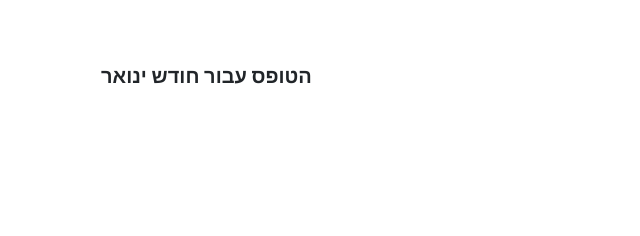
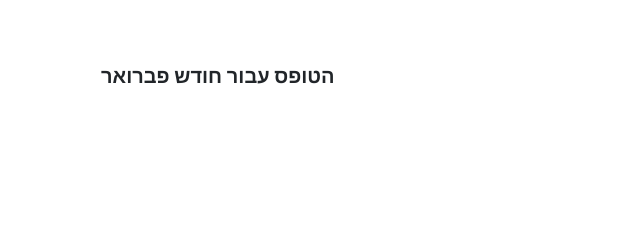
Before and after one commit to borispov/timeit, a website: page index.html in a window 1280 px wide. Shown: the part 769-1005 px from the top of the page, 0-640 px from the left. Drawn offline with nearby package versions, Linux system fonts and the light colour scheme.

Commit message:
hardcoded shit ..

```diff
--- a/index.html
+++ b/index.html
@@ -43,7 +43,7 @@
         <li>אם לקחתם חופש - תמלאו את שעות העבודה כרגיל ובהערות לציין ״חופשה״</li>
       </ol>
 
-      <p class="blockquote lead font-weight-bold px-3"> הטופס עבור חודש ינואר</p>
+      <p class="blockquote lead font-weight-bold px-3"> הטופס עבור חודש פברואר</p>
       <div class="month-view form-inline p-2 d-none">
         <label class="month-view px-2" for="chosen-month">עבור חודש</label>
         <select class="bg-light custom-select w-auto px-3 py-1 font-weight-bold" name="view-month" id="view-month">
```
